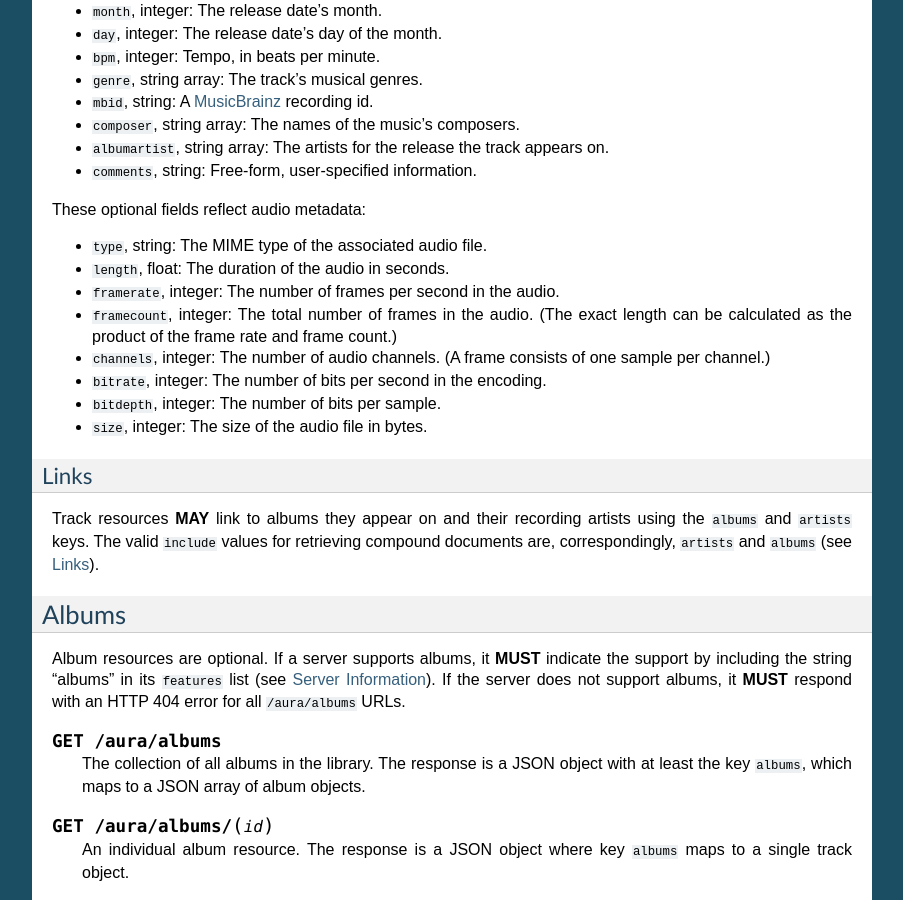
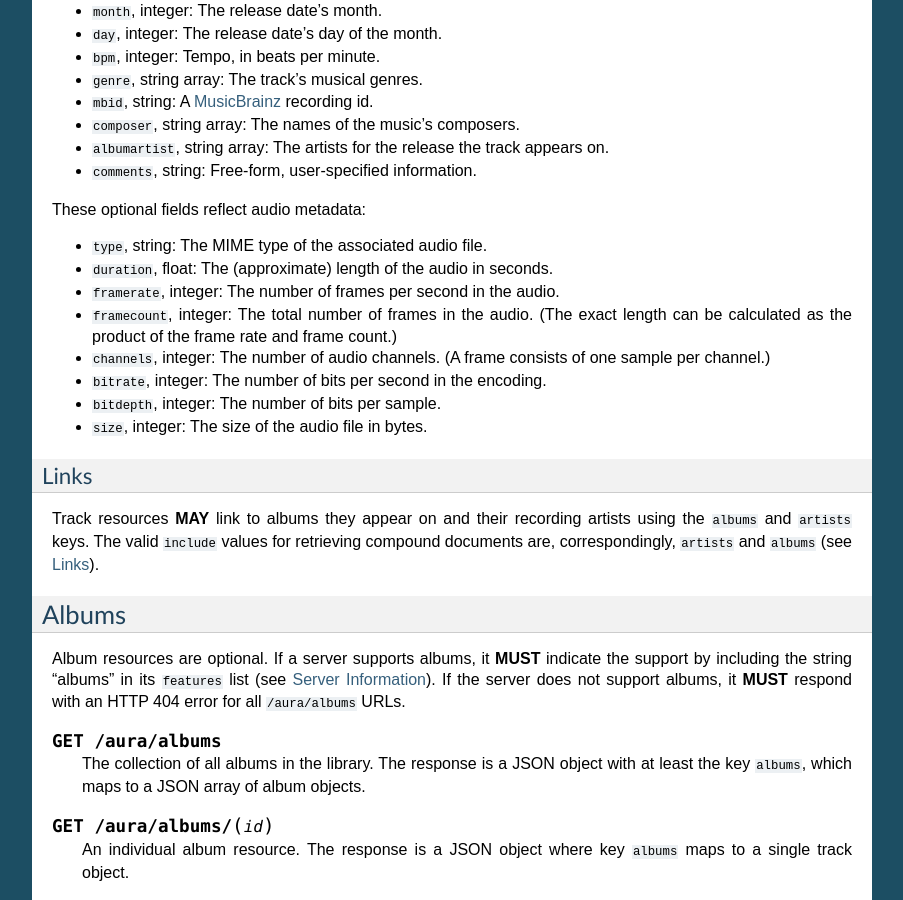
Before and after one commit to beetbox/aura, a Sphinx documentation site: the page built from docs/api.rst, in a window 1280 px wide and 900 px high, scrolled down 4231 px. Shown: the whole window, without its empty margins (198-1101 px from the left). Built offline with Sphinx 7.4.7, drawn with Linux system fonts in a browser that asks for light colours.

Commit message:
length -> duration (#8)

```diff
--- a/docs/api.rst
+++ b/docs/api.rst
@@ -302,7 +302,7 @@ Tracks **MAY** have these keys:
 These optional fields reflect audio metadata:
 
 * ``type``, string: The MIME type of the associated audio file.
-* ``length``, float: The duration of the audio in seconds.
+* ``duration``, float: The (approximate) length of the audio in seconds.
 * ``framerate``, integer: The number of frames per second in the audio.
 * ``framecount``, integer: The total number of frames in the audio.
   (The exact length can be calculated as the product of the frame rate and
```
